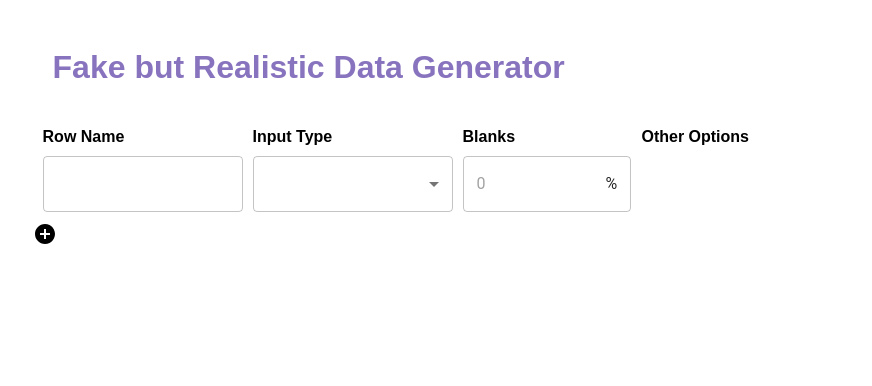
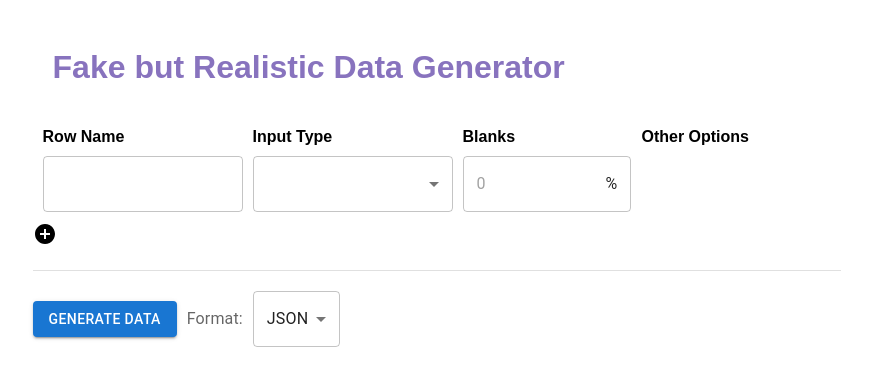
Before and after one commit to Irminrics/fake-but-realistic-data, a React (Vite) app: page / in a window 1280 px wide. Shown: the top 386 px of the page, without its empty margins (203-1075 px from the left). Built offline with nearby package versions, Linux system fonts and the light colour scheme.

Commit message:
Add generate data button with format dropdown picker

```diff
--- a/src/App.jsx
+++ b/src/App.jsx
@@ -13,11 +13,13 @@ import { DatePicker } from '@mui/x-date-pickers/DatePicker';
 import { TimePicker } from '@mui/x-date-pickers/TimePicker';
 
 import AddCircleIcon from '@mui/icons-material/AddCircle';
-
+import Divider from '@mui/material/Divider';
+import Button from '@mui/material/Button';
 
 export default function App() {
     const [type, setType] = React.useState("");
     const [rows, setRows] = React.useState([{ name: '', type: '', blanks: '' }]);
+    const [format, setFormat] = React.useState('JSON');
 
     const handleChange = (event) => {
         const chosenValue = event.target.value;
@@ -26,6 +28,10 @@ export default function App() {
 
     const handleAddRow = () => {
         setRows(prevRows => [...prevRows, { name: '', type: '', blanks: '' }]);
+    };
+
+    const handleFormatChange = (event) => {
+        setFormat(event.target.value);
     };
 
     // Define a function to render input fields based on options
@@ -120,7 +126,28 @@ export default function App() {
                     </div>
                 </div>
             ))}
+
             <AddCircleIcon onClick={handleAddRow} style={{ marginLeft: 'auto', cursor: 'pointer' }} />
+
+
+            {/* Generate Data Button with Format Dropdown Picker */}
+            <Divider style={{ margin: '20px 0' }} />
+            <div style={{ display: 'flex', alignItems: 'center' }}>
+                <Button variant="contained" color="primary" style={{ marginRight: '10px' }}>
+                    Generate Data
+                </Button>
+                <div style={{ display: 'flex', alignItems: 'center' }}>
+                    <InputLabel style={{ marginRight: '10px' }}>Format:</InputLabel>
+                    <Select
+                        value={format}
+                        onChange={handleFormatChange}
+                        label="Format"
+                    >
+                        <MenuItem value="JSON">JSON</MenuItem>
+                        <MenuItem value="SQL">SQL</MenuItem>
+                    </Select>
+                </div>
+            </div>
         </>
     );
 }
```
